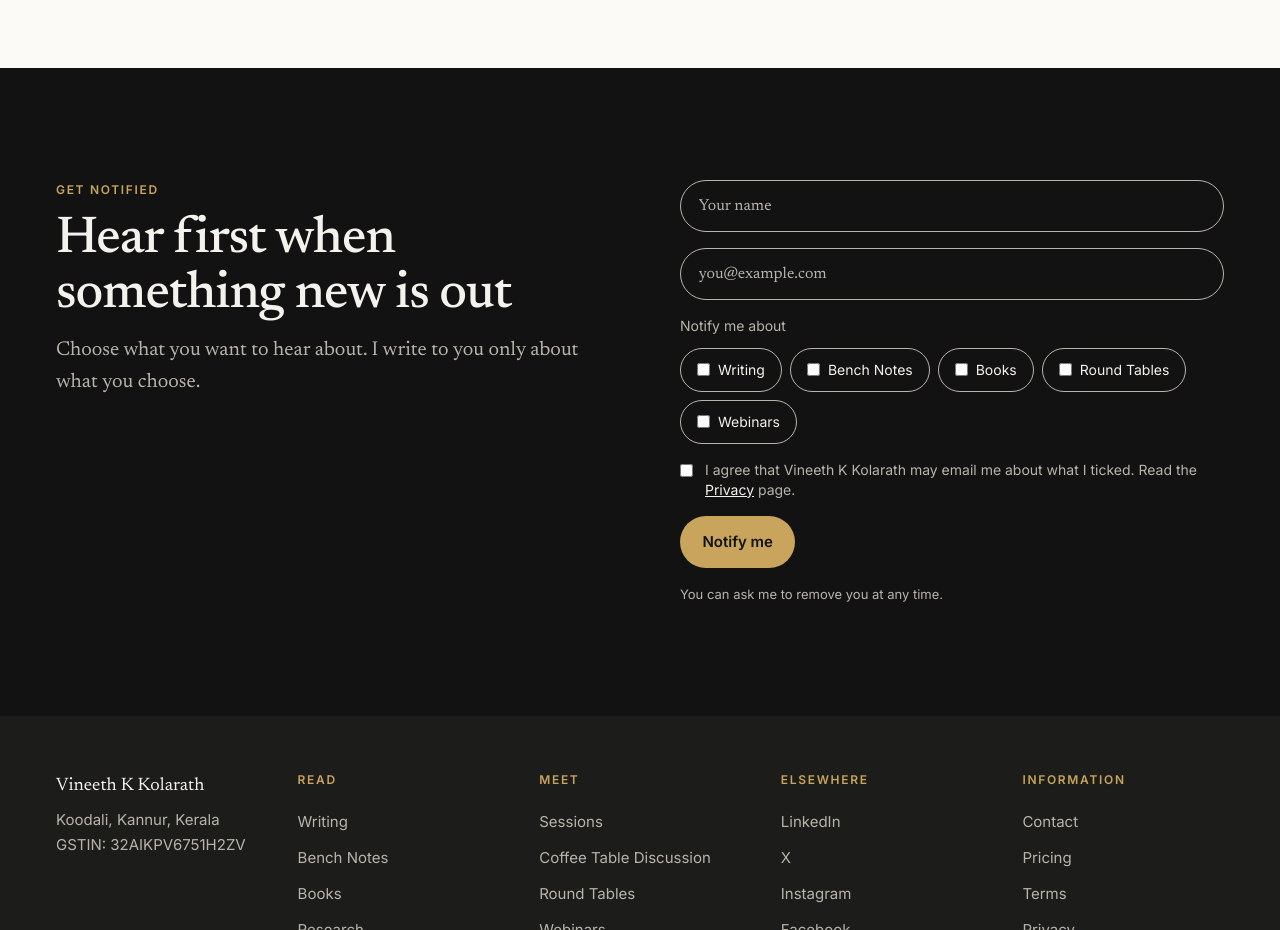
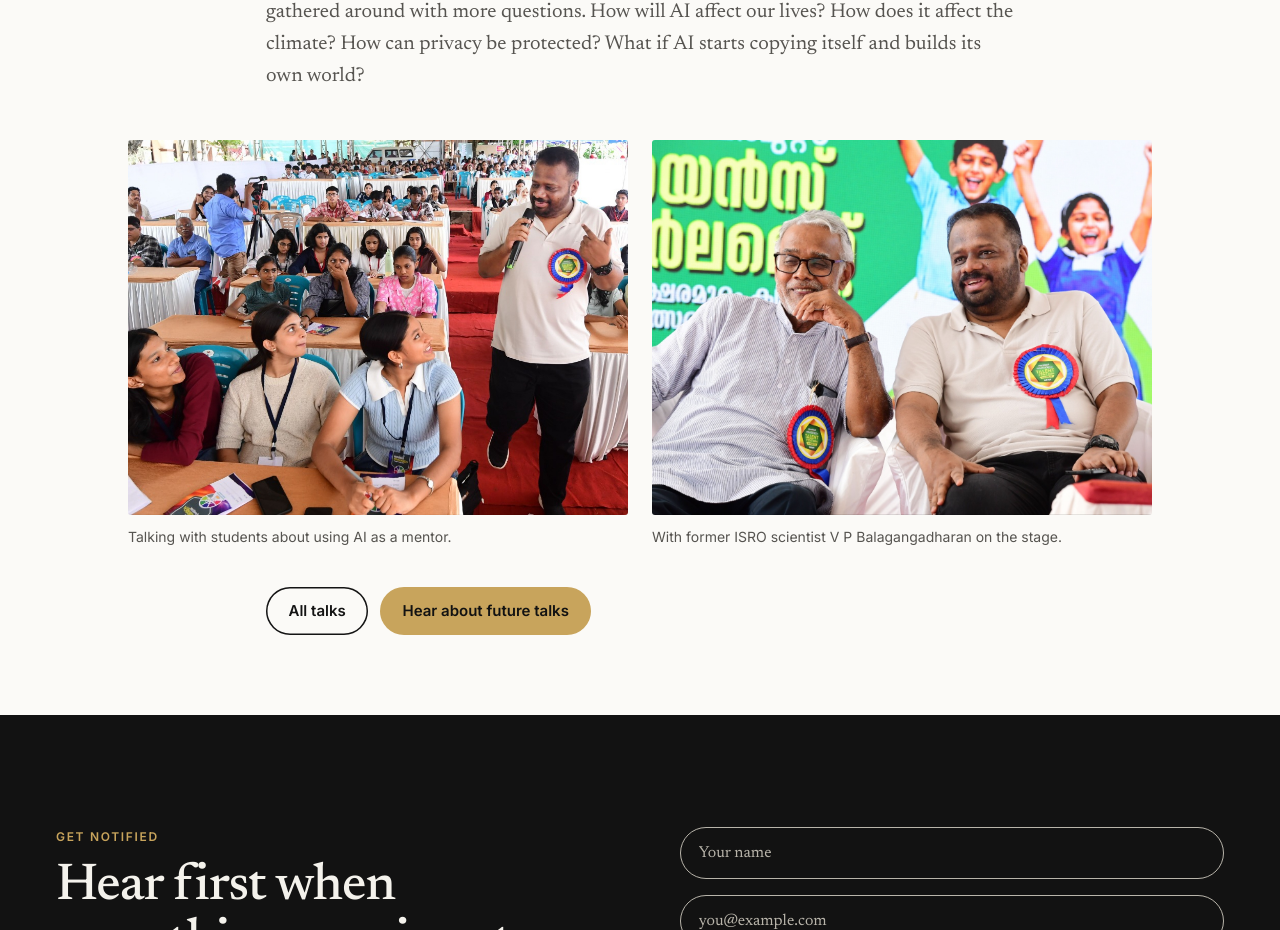
Before and after one commit to VineethKolarath/vineethkolarath-com, a Next.js app: page /talks/kannur-2026-10-25 in a window 1280 px wide. Shown: the part 908-1838 px from the top of the page. Built offline with nearby package versions, Linux system fonts and the light colour scheme.

Commit message:
Mark Kannur talk as completed, add photos and captions

```diff
--- a/src/app/talks/[slug]/page.tsx
+++ b/src/app/talks/[slug]/page.tsx
@@ -1,4 +1,5 @@
 import type { Metadata } from "next";
+import Image from "next/image";
 import Link from "next/link";
 import { notFound } from "next/navigation";
 import Newsletter from "@/components/home/Newsletter";
@@ -19,9 +20,18 @@ export async function generateMetadata({ params }: Props): Promise<Metadata> {
   const talk = getTalk(slug);
   if (!talk) return {};
 
+  const description = `${talk.title}, ${talk.date}, ${talk.city}.`;
+  const first = talk.images?.[0];
+
   return {
     title: talk.title,
-    description: `${talk.title}, ${talk.date}, ${talk.city}.`,
+    description,
+    openGraph: {
+      title: talk.title,
+      description,
+      type: "article",
+      ...(first ? { images: [{ url: first.src, alt: first.alt }] } : {}),
+    },
   };
 }
 
@@ -37,6 +47,8 @@ export default async function TalkPage({ params }: Props) {
     { label: "Place", value: talk.city },
     { label: "Format", value: talk.format },
   ];
+
+  const images = talk.images ?? [];
 
   return (
     <main id="main">
@@ -75,7 +87,36 @@ export default async function TalkPage({ params }: Props) {
             <p className="mb-0 mt-8 text-soft">
               {talk.description || "More details will be added here."}
             </p>
+          </div>
 
+          {images.length > 0 ? (
+            <section aria-label="Photos from the talk" className="mx-auto mt-12 max-w-[64rem]">
+              <div className="grid gap-6 sm:grid-cols-2">
+                {images.map((img) => (
+                  <figure key={img.src} className="m-0">
+                    <Image
+                      src={img.src}
+                      alt={img.alt}
+                      width={1200}
+                      height={900}
+                      sizes="(min-width: 640px) 50vw, 100vw"
+                      className="aspect-[4/3] h-auto w-full rounded-[3px] object-cover"
+                    />
+                    {img.caption ? (
+                      <figcaption className="mt-3 font-sans text-sm text-soft">
+                        {img.caption}
+                      </figcaption>
+                    ) : null}
+                  </figure>
+                ))}
+              </div>
+              {talk.imageCredit ? (
+                <p className="mb-0 mt-4 font-sans text-xs text-soft">{talk.imageCredit}</p>
+              ) : null}
+            </section>
+          ) : null}
+
+          <div className="mx-auto max-w-[66ch]">
             <div className="mt-10 flex flex-wrap gap-3">
               <Link href="/talks" className="btn btn-outline">
                 All talks
--- a/src/lib/talks.ts
+++ b/src/lib/talks.ts
@@ -1,3 +1,9 @@
+export type TalkImage = {
+  src: string; // file in public/images/talks
+  alt: string; // describes the picture for screen readers
+  caption?: string; // short line shown under the picture
+};
+
 export type Talk = {
   slug: string;
   day: string; // for example "25"
@@ -9,6 +15,8 @@ export type Talk = {
   city: string;
   format: string; // for example "In person"
   description?: string;
+  images?: TalkImage[]; // 4:3 photos, shown under the description
+  imageCredit?: string; // for example "Photos: Deshabhimani"
   upcoming: boolean; // change to false once the talk has taken place
 };
 
@@ -25,8 +33,20 @@ export const talks: Talk[] = [
     city: "Kannur, Kerala",
     format: "In person",
     description:
-      "This talk is part of the Deshabhimani Aksharamuttam Quiz. It is the district level competition. The talk is for a group of selected students. The session sets the base before the big ideas. Learn the basics first. Then build on them, one step at a time.",
-    upcoming: true,
+      "This talk was part of the Deshabhimani Aksharamuttam Quiz, at the district level competition in Kannur. It was for a group of selected students. The function was inaugurated by the Kannur District Collector, Vishnuraj P IAS. K K Ragesh, former MP and CPI(M) Kannur District Secretary, was the chief guest. Former ISRO scientist V P Balagangadharan also spoke, on the topic \u201cRocket Revolution\u201d. My talk was about how to use AI as a mentor, and not as an answer delivery machine. After the session, students gathered around with more questions. How will AI affect our lives? How does it affect the climate? How can privacy be protected? What if AI starts copying itself and builds its own world?",
+    images: [
+      {
+        src: "/images/talks/kannur-2026-10-25-1.jpg",
+        alt: "Vineeth K Kolarath, holding a microphone, speaks with students seated at long tables.",
+        caption: "Talking with students about using AI as a mentor.",
+      },
+      {
+        src: "/images/talks/kannur-2026-10-25-2.jpg",
+        alt: "Vineeth K Kolarath and V P Balagangadharan seated together on the stage, smiling.",
+        caption: "With former ISRO scientist V P Balagangadharan on the stage.",
+      },
+    ],
+    upcoming: false,
   },
   {
     slug: "thrissur-2026-10-18",
```
Also changed, not shown: public/images/talks/kannur-2026-10-25-1.jpg (added), public/images/talks/kannur-2026-10-25-2.jpg (added).
